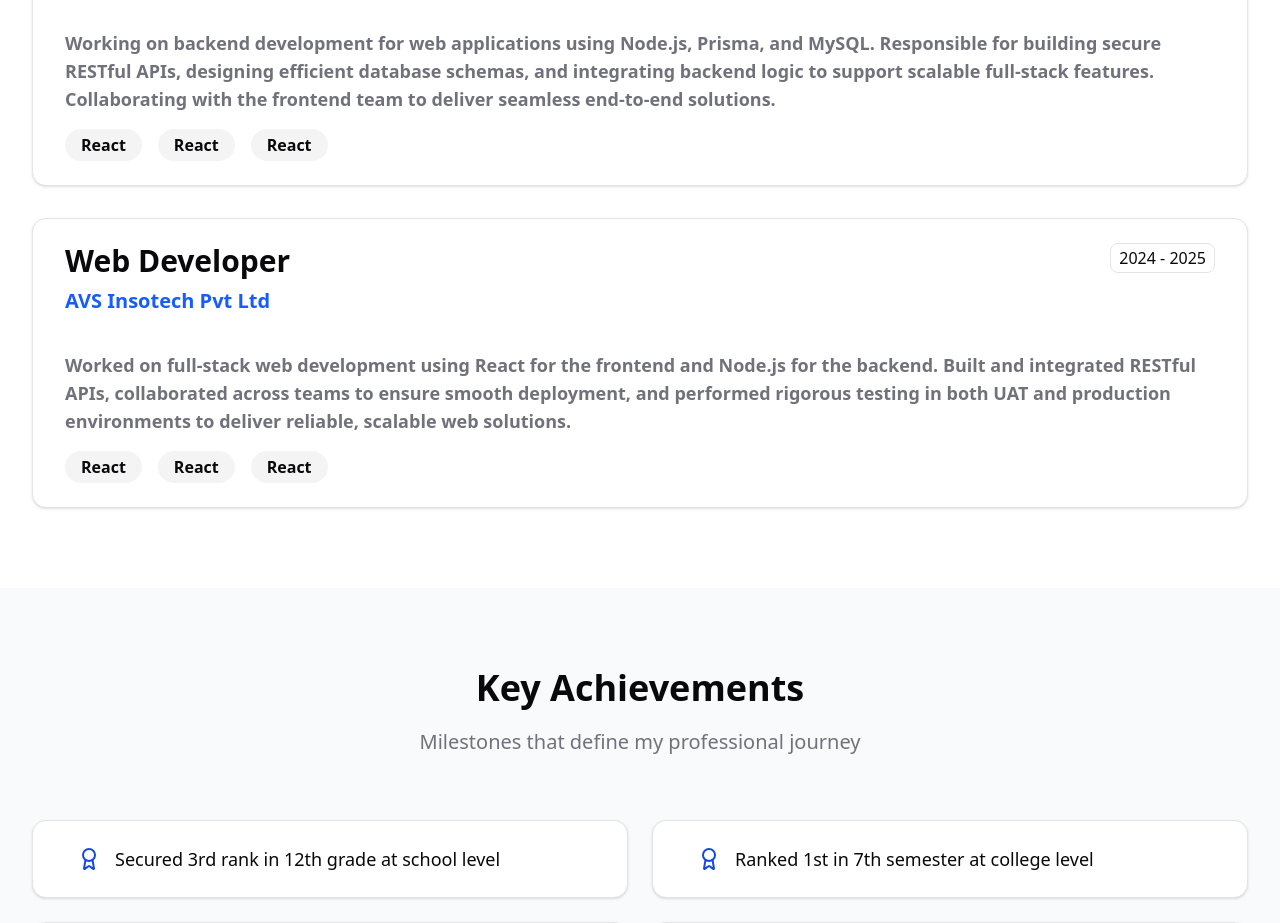
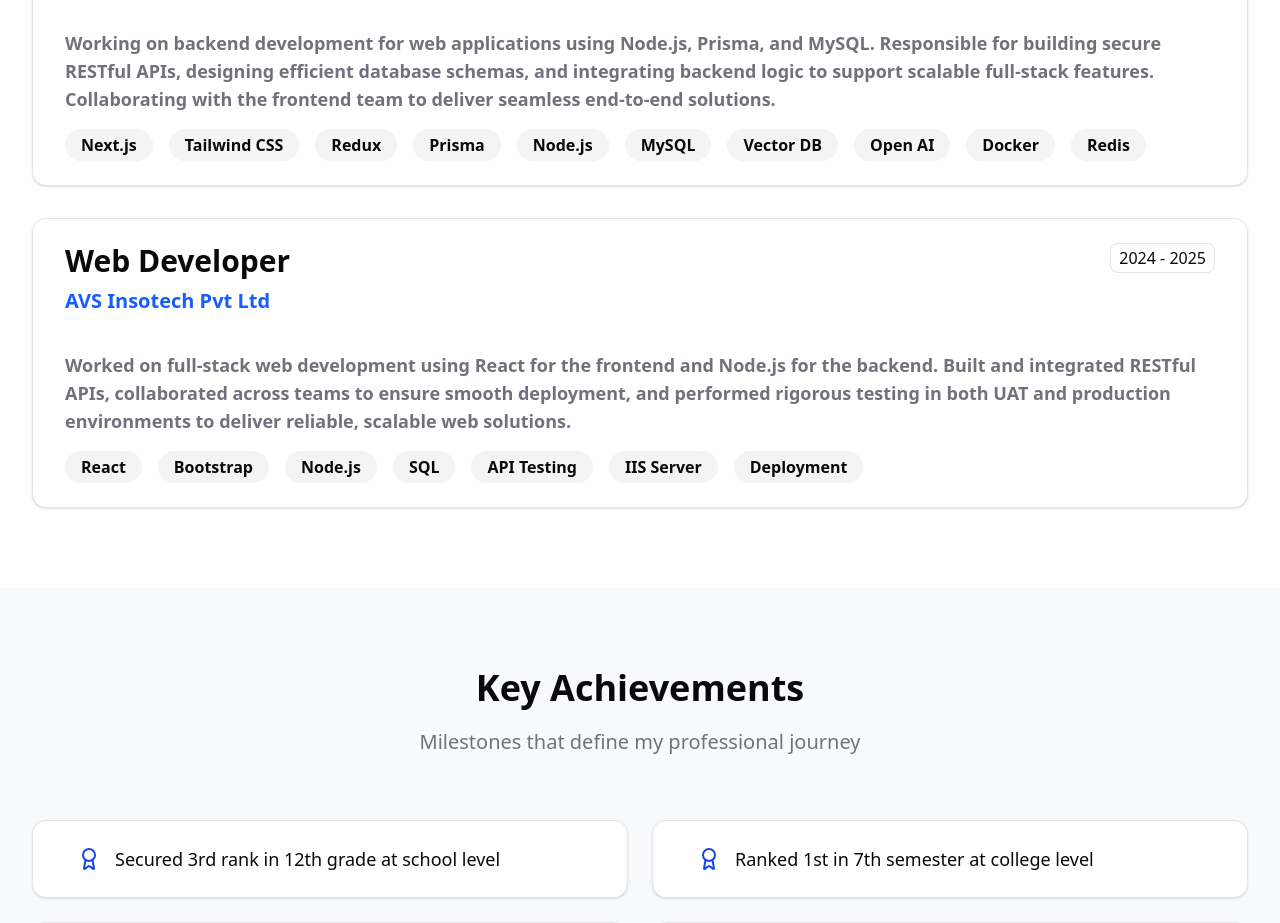
Before and after one commit to Jitugopale/Portfolio, a Next.js app: page /about in a window 1280 px wide. Shown: the part 1700-2623 px from the top of the page. Built offline with nearby package versions, Linux system fonts and the light colour scheme.

Commit message:
update about page

```diff
--- a/src/app/about/page.tsx
+++ b/src/app/about/page.tsx
@@ -147,13 +147,34 @@ const AboutPage = () => {
                 </div>
                 <div className="flex flex-wrap gap-4">
                   <div className="bg-secondary py-1 px-4 font-semibold text-md rounded-full">
-                    React
+                    Next.js
                   </div>
                   <div className="bg-secondary py-1 px-4 font-semibold text-md rounded-full">
-                    React
+                    Tailwind CSS
                   </div>
                   <div className="bg-secondary py-1 px-4 font-semibold text-md rounded-full">
-                    React
+                    Redux
+                  </div>
+                  <div className="bg-secondary py-1 px-4 font-semibold text-md rounded-full">
+                    Prisma
+                  </div>
+                  <div className="bg-secondary py-1 px-4 font-semibold text-md rounded-full">
+                    Node.js
+                  </div>
+                  <div className="bg-secondary py-1 px-4 font-semibold text-md rounded-full">
+                    MySQL
+                  </div>
+                  <div className="bg-secondary py-1 px-4 font-semibold text-md rounded-full">
+                    Vector DB
+                  </div>
+                  <div className="bg-secondary py-1 px-4 font-semibold text-md rounded-full">
+                    Open AI
+                  </div>
+                  <div className="bg-secondary py-1 px-4 font-semibold text-md rounded-full">
+                    Docker
+                  </div>
+                  <div className="bg-secondary py-1 px-4 font-semibold text-md rounded-full">
+                    Redis
                   </div>
                 </div>
               </CardContent>
@@ -193,10 +214,22 @@ const AboutPage = () => {
                     React
                   </div>
                   <div className="bg-secondary py-1 px-4 font-semibold text-md rounded-full">
-                    React
+                    Bootstrap
                   </div>
                   <div className="bg-secondary py-1 px-4 font-semibold text-md rounded-full">
-                    React
+                    Node.js
+                  </div>
+                  <div className="bg-secondary py-1 px-4 font-semibold text-md rounded-full">
+                    SQL
+                  </div>
+                  <div className="bg-secondary py-1 px-4 font-semibold text-md rounded-full">
+                    API Testing
+                  </div>
+                  <div className="bg-secondary py-1 px-4 font-semibold text-md rounded-full">
+                    IIS Server
+                  </div>
+                  <div className="bg-secondary py-1 px-4 font-semibold text-md rounded-full">
+                    Deployment
                   </div>
                 </div>
               </CardContent>
```
